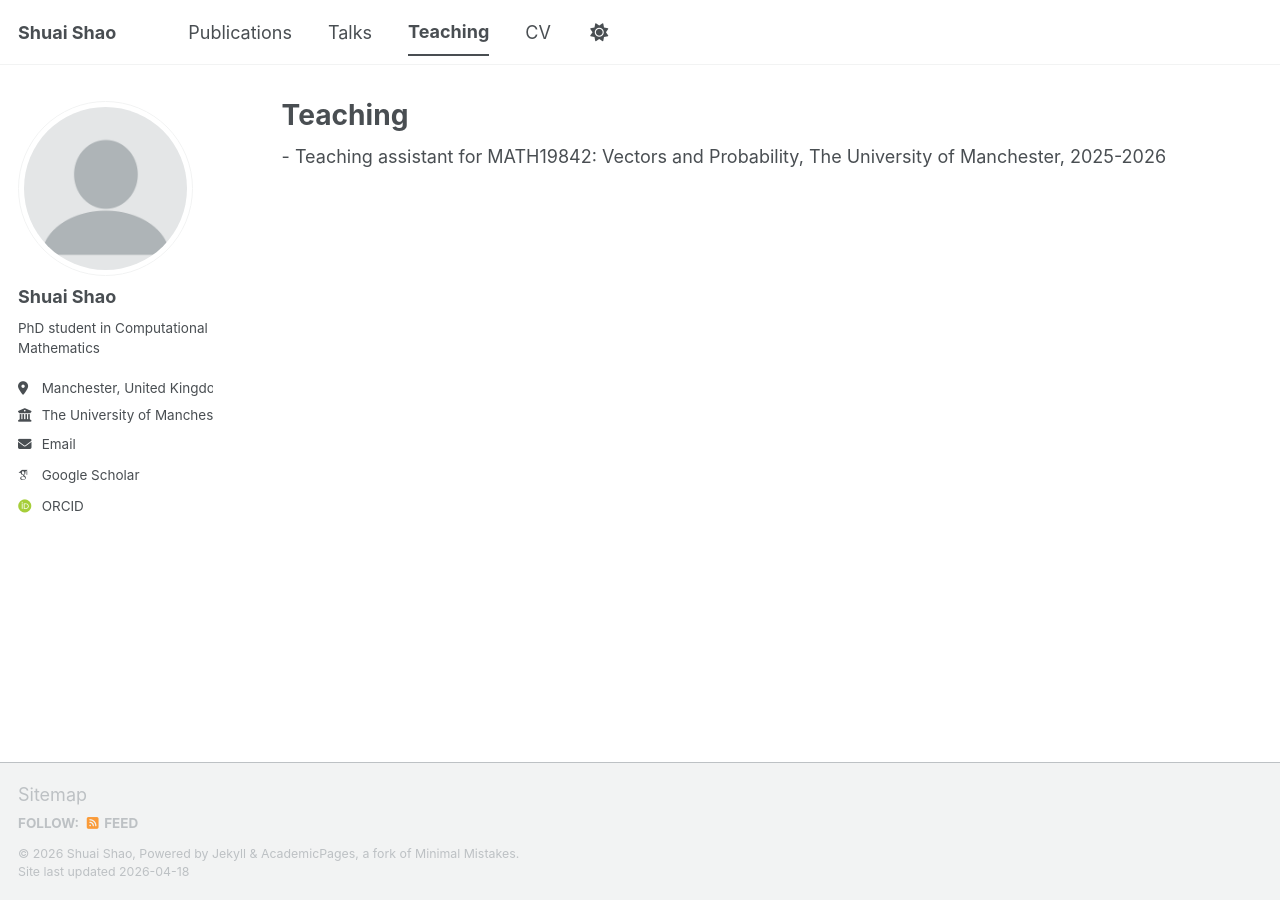
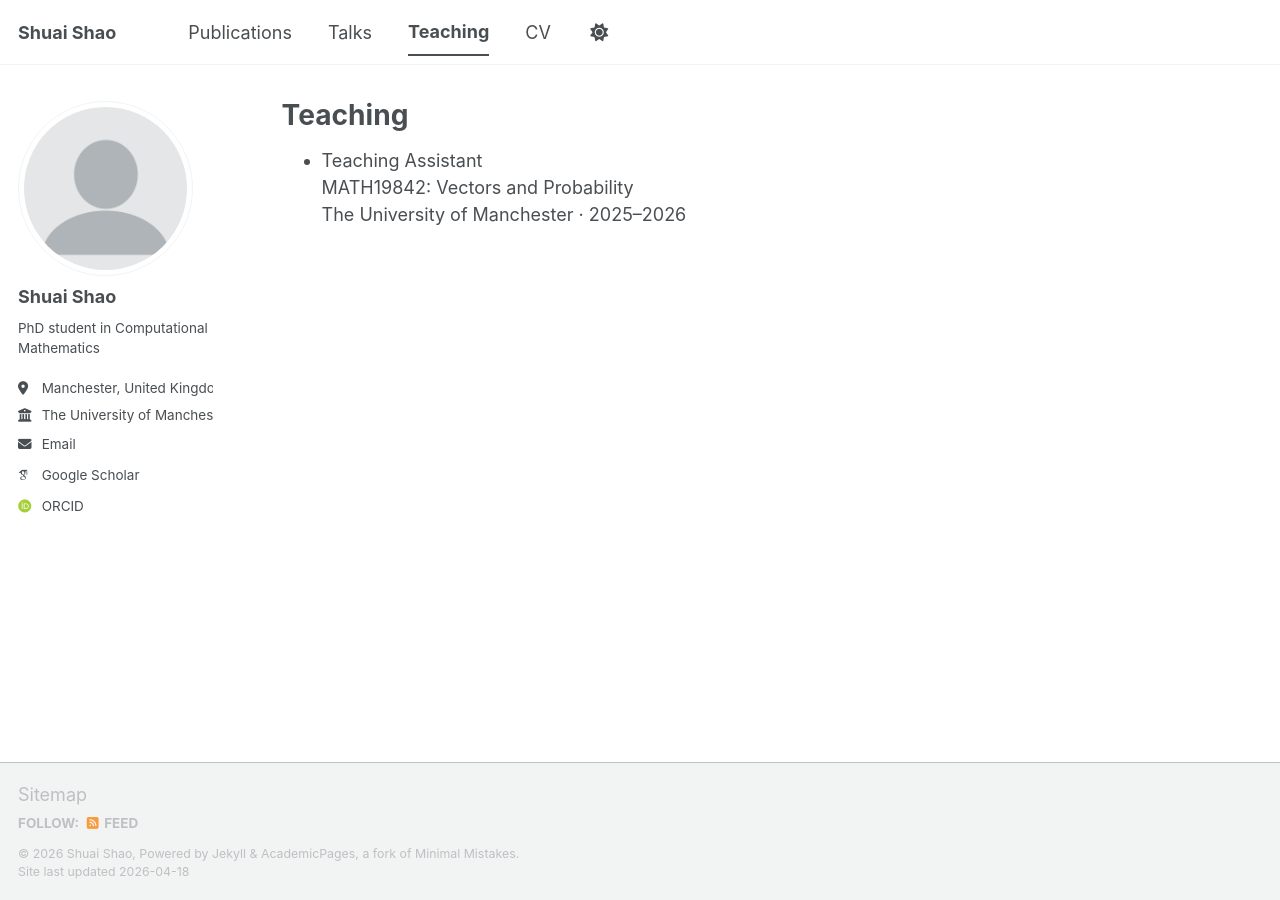
Before and after one commit to ShuaiShao-1203/ShuaiShao-1203.github.io, a Jekyll site: the page built from _pages/teaching.html, in a window 1280 px wide. Built offline with Jekyll 4.4.1, drawn with Linux system fonts in a browser that asks for light colours; some web fonts are replaced; a script bundle is joined from its source files by our own code; library files that are not in the unit come from our copies.

Commit message:
Update teaching.html

```diff
--- a/_pages/teaching.html
+++ b/_pages/teaching.html
@@ -5,4 +5,10 @@ permalink: /teaching/
 author_profile: true
 ---
 
-- Teaching assistant for MATH19842: Vectors and Probability, The University of Manchester, 2025-2026
+<ul class="teaching-list">
+  <li>
+    <span class="role">Teaching Assistant</span><br>
+    <span class="course">MATH19842: Vectors and Probability</span><br>
+    <span class="meta">The University of Manchester · 2025–2026</span>
+  </li>
+</ul>
```
